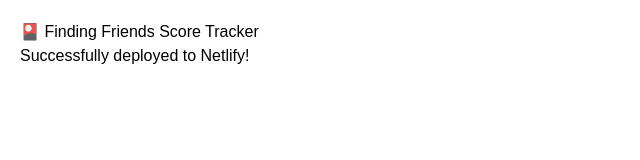
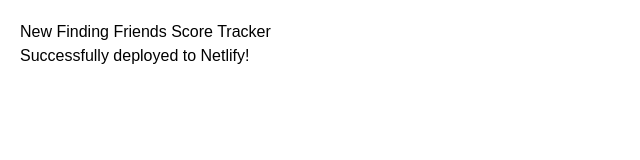
Before and after one commit to ayden-sun/finding-friends-tracker, a React (Create React App) app: page / in a window 1280 px wide. Shown: the top 160 px of the page, without its empty margins (0-640 px from the left). Built offline with nearby package versions, Linux system fonts and the light colour scheme.

Commit message:
Word changed

```diff
--- a/src/App.js
+++ b/src/App.js
@@ -3,7 +3,7 @@
 const App = () => {
   return (
     <div style={{padding: "20px", fontFamily: "Arial"}}>
-      <h1>🎴 Finding Friends Score Tracker</h1>
+      <h1>New Finding Friends Score Tracker</h1>
       <p>Successfully deployed to Netlify!</p>
     </div>
   );
```
